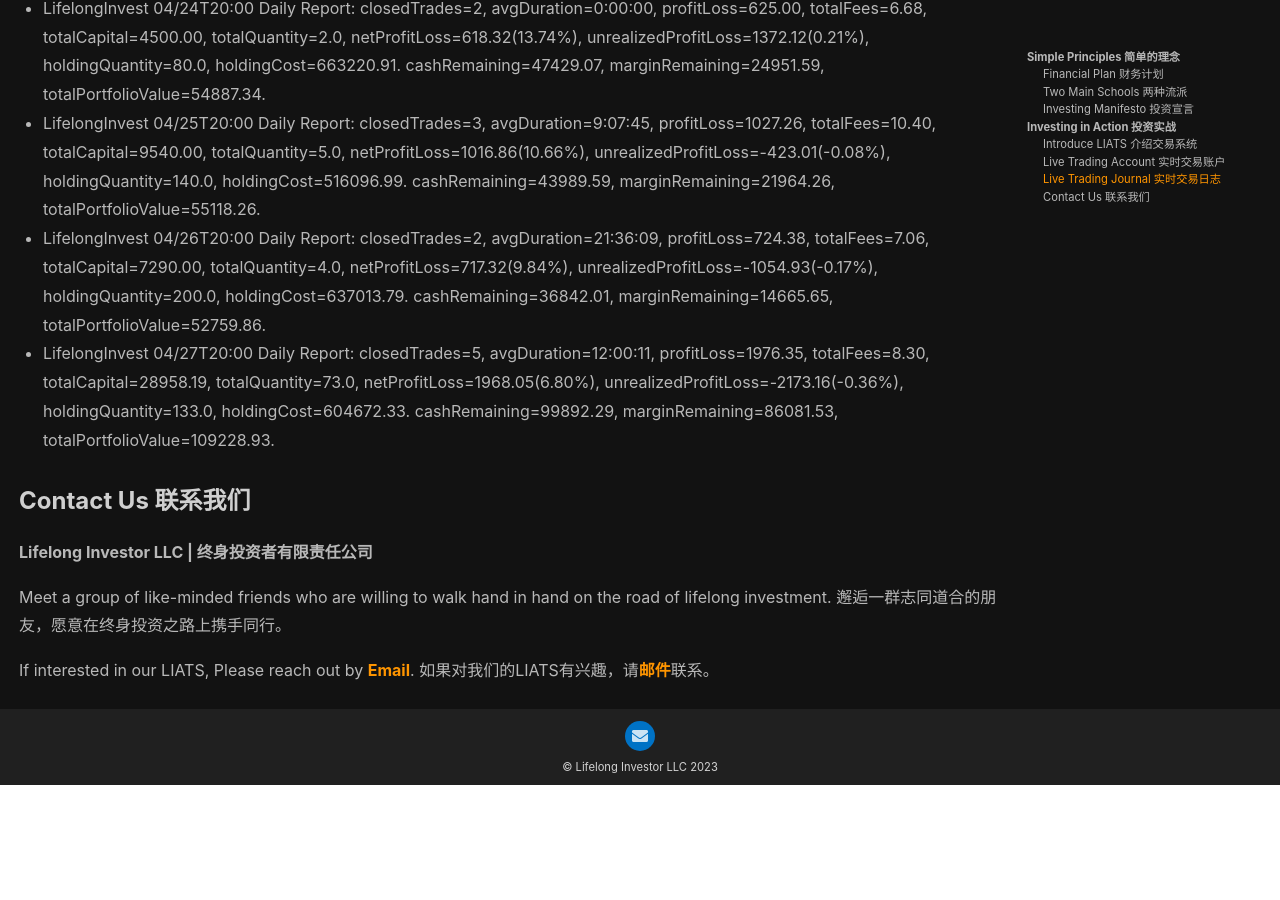
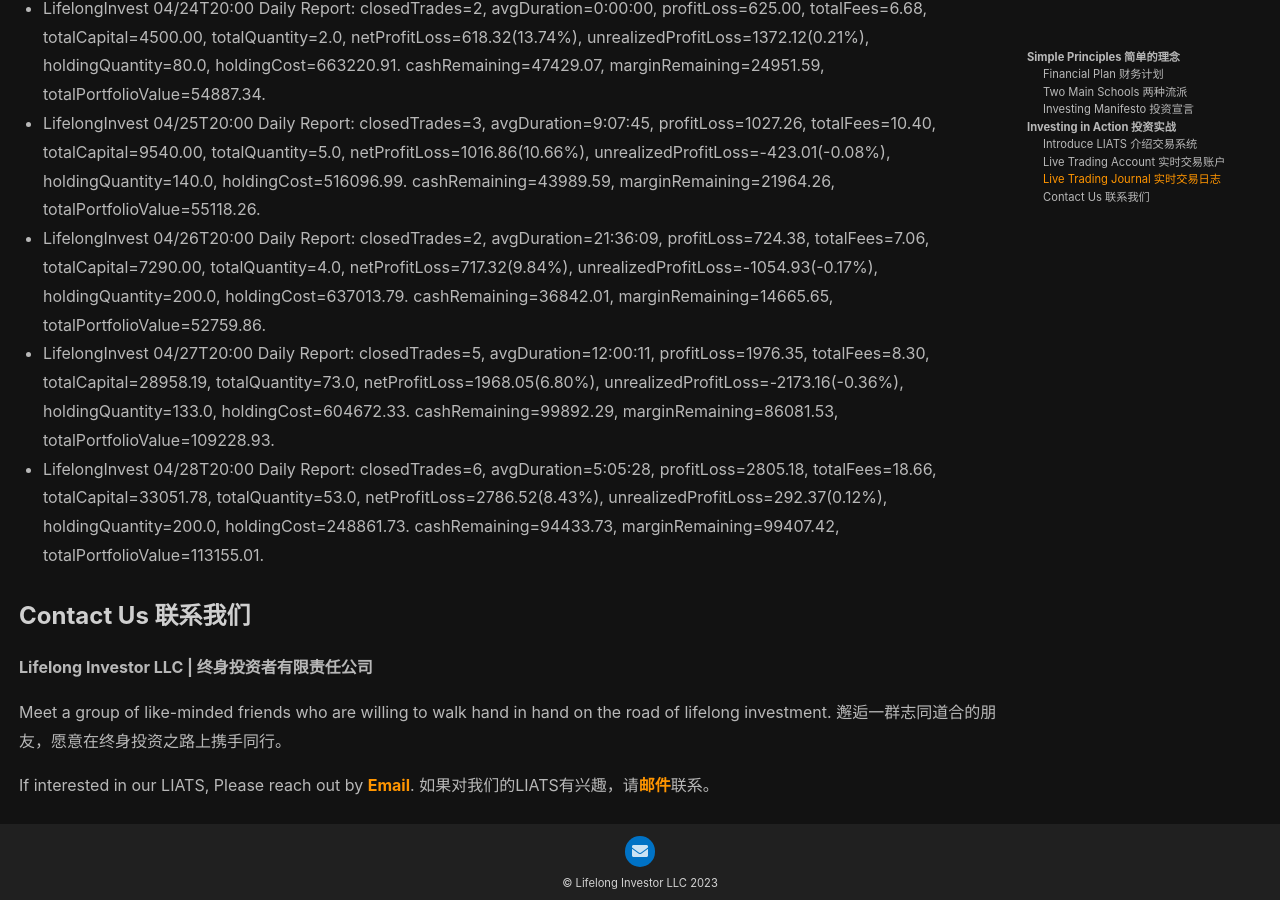
Before and after one commit to lifelonginvestorllc/lifelonginvestorllc.github.io, a Jekyll site: the page built from index.md, in a window 1280 px wide and 900 px high, scrolled down 5012 px. Built offline with Jekyll 4.4.1, drawn with Linux system fonts in a browser that asks for light colours; nearby versions of some CDN libraries; before the commit the page ends 5797 px from its top, so only the background shows below that.

Commit message:
Update index.md

```diff
--- a/index.md
+++ b/index.md
@@ -127,14 +127,14 @@
 {
   "type": "line",
   "data": {
-    "labels": ["4/3/23", "4/4/23", "4/5/23", "4/6/23", "4/7/23", "4/8/23", "4/9/23", "4/10/23", "4/11/23", "4/12/23", "4/13/23", "4/14/23", "4/15/23", "4/16/23", "4/17/23", "4/18/23", "4/19/23", "4/20/23", "4/21/23", "4/22/23", "4/23/23", "4/24/23", "4/25/23", "4/26/23", "4/27/23"],
+    "labels": ["4/3/23", "4/4/23", "4/5/23", "4/6/23", "4/7/23", "4/8/23", "4/9/23", "4/10/23", "4/11/23", "4/12/23", "4/13/23", "4/14/23", "4/15/23", "4/16/23", "4/17/23", "4/18/23", "4/19/23", "4/20/23", "4/21/23", "4/22/23", "4/23/23", "4/24/23", "4/25/23", "4/26/23", "4/27/23", "4/28/23"],
     "datasets": [
       {
         "label": "Principal (本金)",
         "lineTension": 0.3,
         "borderColor": "blue",
         "pointRadius": 3,
-        "data": [1, 1, 1, 2, 2.1, 2.1, 2.1, 2.1, 5, 5, 5, 5, 5, 5, 5, 5, 5, 5, 5, 5, 5, 5, 5, 5, 10]
+        "data": [1, 1, 1, 2, 2.1, 2.1, 2.1, 2.1, 5, 5, 5, 5, 5, 5, 5, 5, 5, 5, 5, 5, 5, 5, 5, 5, 10, 10]
       },
       {
         "label": "Total Asset including unrealized P&L (总资产包含未实现损益)",
@@ -203,6 +203,7 @@
 - LifelongInvest 04/25T20:00 Daily Report: closedTrades=3, avgDuration=9:07:45, profitLoss=1027.26, totalFees=10.40, totalCapital=9540.00, totalQuantity=5.0, netProfitLoss=1016.86(10.66%), unrealizedProfitLoss=-423.01(-0.08%), holdingQuantity=140.0, holdingCost=516096.99. cashRemaining=43989.59, marginRemaining=21964.26, totalPortfolioValue=55118.26.
 - LifelongInvest 04/26T20:00 Daily Report: closedTrades=2, avgDuration=21:36:09, profitLoss=724.38, totalFees=7.06, totalCapital=7290.00, totalQuantity=4.0, netProfitLoss=717.32(9.84%), unrealizedProfitLoss=-1054.93(-0.17%), holdingQuantity=200.0, holdingCost=637013.79. cashRemaining=36842.01, marginRemaining=14665.65, totalPortfolioValue=52759.86.
 - LifelongInvest 04/27T20:00 Daily Report: closedTrades=5, avgDuration=12:00:11, profitLoss=1976.35, totalFees=8.30, totalCapital=28958.19, totalQuantity=73.0, netProfitLoss=1968.05(6.80%), unrealizedProfitLoss=-2173.16(-0.36%), holdingQuantity=133.0, holdingCost=604672.33. cashRemaining=99892.29, marginRemaining=86081.53, totalPortfolioValue=109228.93.
+- LifelongInvest 04/28T20:00 Daily Report: closedTrades=6, avgDuration=5:05:28, profitLoss=2805.18, totalFees=18.66, totalCapital=33051.78, totalQuantity=53.0, netProfitLoss=2786.52(8.43%), unrealizedProfitLoss=292.37(0.12%), holdingQuantity=200.0, holdingCost=248861.73. cashRemaining=94433.73, marginRemaining=99407.42, totalPortfolioValue=113155.01.
 
 ### Contact Us 联系我们
 
```
